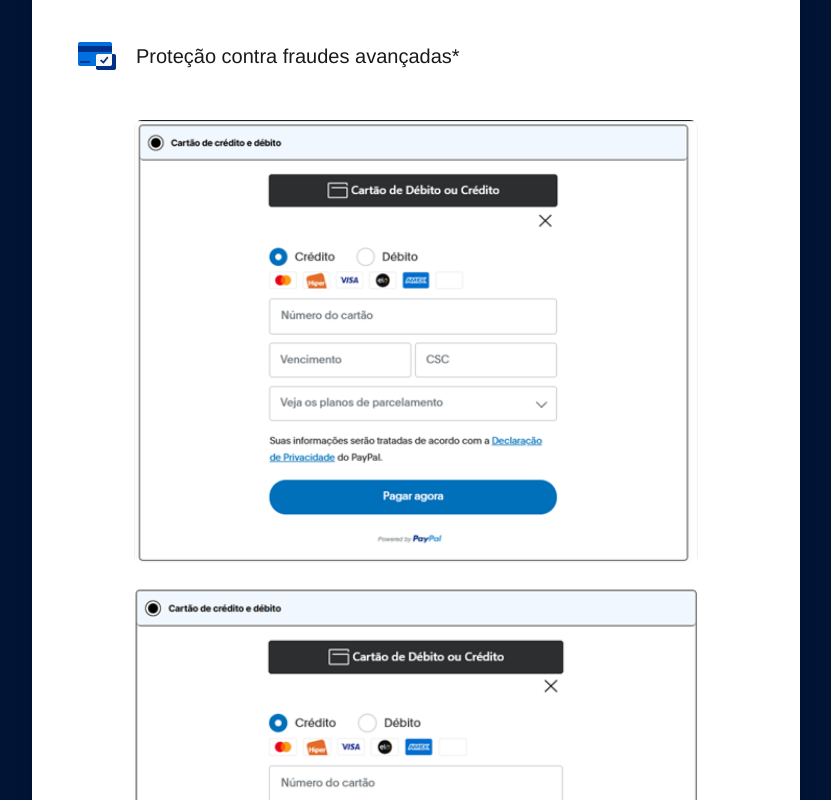
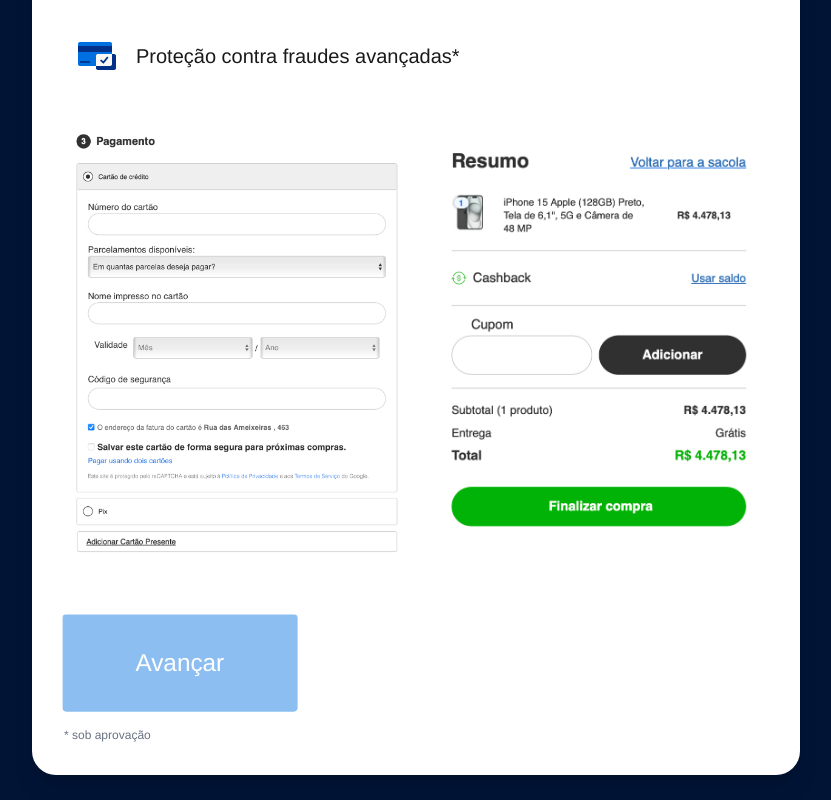
Before and after one commit to carlosf1809/totem-paypal, a React (Vite) app: page /jornada-braintree in a window 1280 px wide. Shown: the part 280-1080 px from the top of the page, without its empty margins (224-1055 px from the left). Built offline with nearby package versions, Linux system fonts and the light colour scheme.

Commit message:
Update journey pages: add side-by-side images, footnote, and new assets for Braintree and PPCP pages

```diff
--- a/src/pages/JourneyBraintree.tsx
+++ b/src/pages/JourneyBraintree.tsx
@@ -2,11 +2,11 @@
 import { useNavigate } from "react-router-dom";
 import { useEffect } from "react"
 import { motion } from "framer-motion";
-import IconAcquirer from "../assets/icon-acquirer.png"; // ícone “Adquirência própria”
-import IconGlobal from "../assets/icon-global.png";   // ícone “Única integração, alcance global”
-import IconFraud from "../assets/icon-fraud.png";     // ícone “Proteção contra fraudes avançadas”
-import ImgCheckout1 from "../assets/pagemento1.png";   // captura de tela 1
-import ImgCheckout2 from "../assets/pagamento2.png";   // captura de tela 2
+import IconAcquirer from "../assets/icon-acquirer.png"; // ícone "Adquirência própria"
+import IconGlobal from "../assets/icon-global.png";   // ícone "Única integração, alcance global"
+import IconFraud from "../assets/icon-fraud.png";     // ícone "Proteção contra fraudes avançadas"
+import BraintreeCheckout1 from "../assets/braintree-checkout-1.png";
+import BraintreeCheckout2 from "../assets/braintree-checkout-2.png";
 
 
 export default function JourneyBraintree() {
@@ -116,29 +116,29 @@
         </motion.ul>
 
         {/* ===== IMAGENS DE CHECKOUT ===== */}
-        <div className="flex flex-col justify-center items-center gap-6">
+        <div className="flex gap-4 justify-center items-center">
           <motion.div
-            className="w-[80%] overflow-hidden rounded-lg"
+            className="w-1/2 overflow-hidden rounded-lg"
             initial={{ opacity: 0, scale: 0.8 }}
             animate={{ opacity: 1, scale: 1 }}
             transition={{ delay: 0.8, duration: 0.6, ease: "easeOut" }}
           >
             <img
-              src={ImgCheckout1}
-              alt="Checkout Braintree - Exemplo 1"
+              src={BraintreeCheckout1}
+              alt="Checkout Braintree 1"
               className="w-full object-cover"
             />
           </motion.div>
 
           <motion.div
-            className="w-[80%] overflow-hidden rounded-lg"
+            className="w-1/2 overflow-hidden rounded-lg"
             initial={{ opacity: 0, scale: 0.8 }}
             animate={{ opacity: 1, scale: 1 }}
-            transition={{ delay: 1.2, duration: 0.6, ease: "easeOut" }}
+            transition={{ delay: 1.0, duration: 0.6, ease: "easeOut" }}
           >
             <img
-              src={ImgCheckout2}
-              alt="Checkout Braintree - Exemplo 2"
+              src={BraintreeCheckout2}
+              alt="Checkout Braintree 2"
               className="w-full object-cover"
             />
           </motion.div>
@@ -159,6 +159,16 @@
         >
           Avançar
         </motion.button>
+
+        {/* Footnote */}
+        <motion.p
+          className="text-xs text-gray-500 mt-4"
+          initial={{ opacity: 0 }}
+          animate={{ opacity: 1 }}
+          transition={{ delay: 1.5, duration: 0.5 }}
+        >
+          * sob aprovação
+        </motion.p>
       </motion.div>
     </div>
   );
--- a/src/pages/JourneyPPCP.tsx
+++ b/src/pages/JourneyPPCP.tsx
@@ -135,12 +135,7 @@
         </motion.div>
 
         {/* === Payment Images === */}
-        <motion.div
-          className="overflow-hidden rounded-2xl"
-          initial={{ opacity: 0, scale: 0.8 }}
-          animate={{ opacity: 1, scale: 1 }}
-          transition={{ delay: 1.0, duration: 0.6, ease: "easeOut" }}
-        >
+        <div className="flex gap-4">
           <img
             src={Pagamento1}
             alt="Pagamento 1"
@@ -151,7 +146,7 @@
             alt="Pagamento 2"
             className="w-1/2 object-cover rounded-xl"
           />
-        </motion.div>
+        </div>
 
         <motion.button
           onClick={() => { navigate("/beneficios"); }}
```
Also changed, not shown: src/assets/braintree-checkout-1.png (added), src/assets/braintree-checkout-2.png (added).
